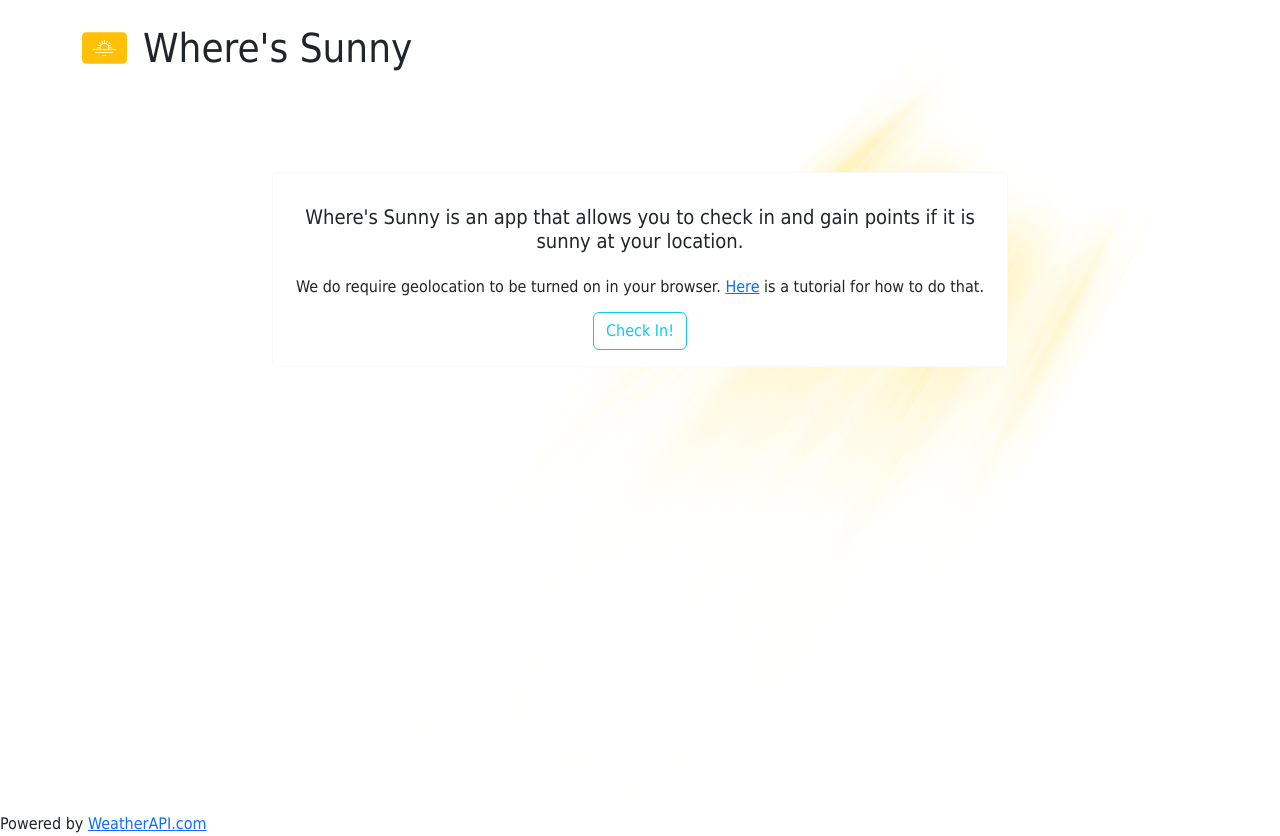
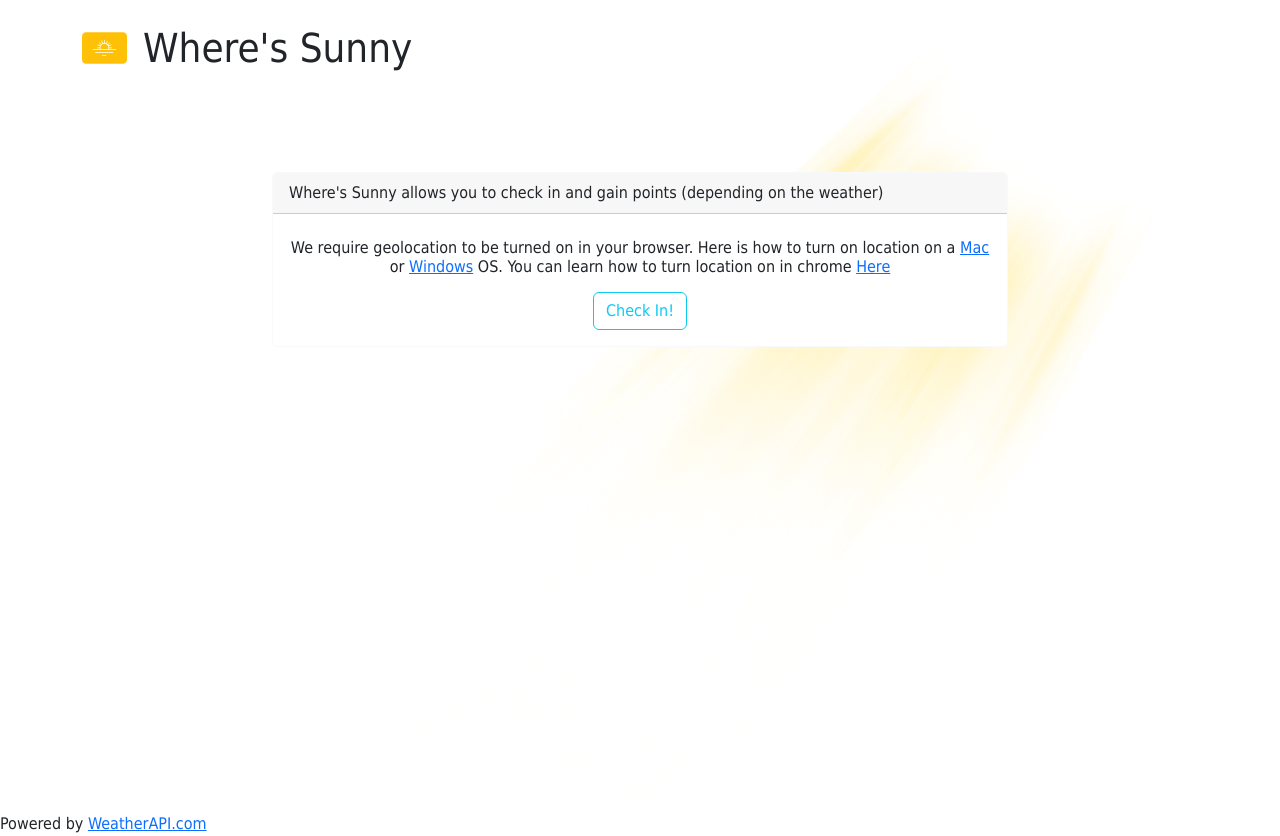
Before and after one commit to espressoGoddess/wheres_sunny, a React (Create React App) app: page / in a window 1280 px wide. Built offline with nearby package versions, Linux system fonts and the light colour scheme.

Commit message:
Change home blurb and link to better tutorials

```diff
--- a/src/Components/Home/Home.js
+++ b/src/Components/Home/Home.js
@@ -12,12 +12,12 @@ export default function Home({ setLocation }) {
       <Row>
         <Col md={{span: 8, offset: 2}}>
           <Card border='light'>
+              <Card.Header className='text-start'>
+                Where's Sunny allows you to check in and gain points (depending on the weather)
+              </Card.Header>
             <Card.Body>
-              <Card.Title className='mt-3'>
-                Where's Sunny is an app that allows you to check in and gain points if it is sunny at your location.
-              </Card.Title>
-              <Card.Subtitle className='mt-4 mb-2'>
-                We do require geolocation to be turned on in your browser. <a href='https://www.wikihow.com/Enable-Location-Services-on-Google-Chrome'>Here</a> is a tutorial for how to do that.
+              <Card.Subtitle className='mt-2 mb-2'>
+                We require geolocation to be turned on in your browser. Here is how to turn on location on a <a href='https://support.apple.com/en-au/guide/mac-help/mh35873/mac'>Mac</a> or <a href='https://support.microsoft.com/en-us/windows/windows-location-service-and-privacy-3a8eee0a-5b0b-dc07-eede-2a5ca1c49088'>Windows</a> OS. You can learn how to turn location on in chrome <a href='https://support.google.com/chrome/answer/142065?hl=en&co=GENIE.Platform%3DDesktop'>Here</a>
               </Card.Subtitle>
               { isLoading ? <Card.Text className='loading-spinner display-2 mt-2'>☀️</Card.Text> : null }
               {error ? (<p style={{color: 'red'}}>There was an error, please check that location services are on and enabled in the browser, then try again</p>) : null}
```
